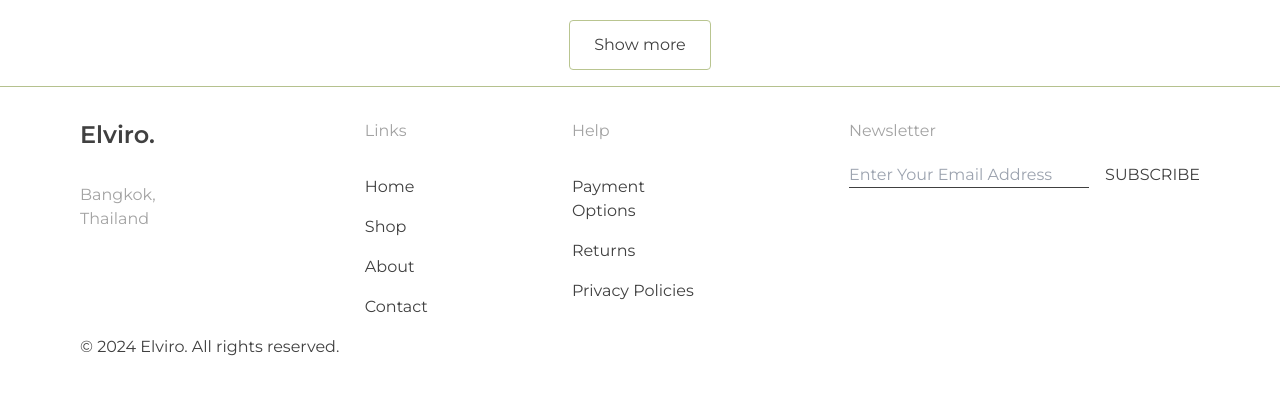
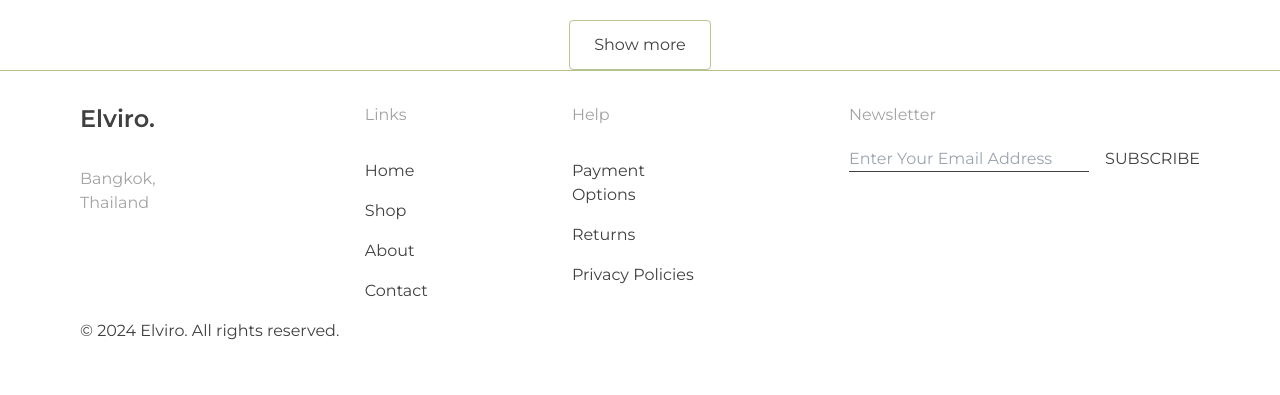
Before and after one commit to jsd7-group3-the-immortal-elf/elviro-frontend, a React (Vite) app: page / in a window 1280 px wide. Shown: the part 1118-1513 px from the top of the page. Built offline with nearby package versions, Linux system fonts and the light colour scheme; no server answers.

Commit message:
fix overlap padding

```diff
--- a/src/components/Footer.jsx
+++ b/src/components/Footer.jsx
@@ -2,7 +2,7 @@ import {Link} from 'react-router-dom'
 
 function Footer() {
 	return (
-		<div className="py-4">
+		<>
 			<footer className="flex flex-col gap-4 p-4 md:py-8 md:px-20 border-t border-[#B5C18E]">
 				<div className="hidden md:flex gap-36">
 					<ul className="flex flex-col gap-8">
@@ -62,7 +62,7 @@ function Footer() {
 				</div>
 				<p>&copy; 2024 Elviro. All rights reserved.</p>
 			</footer>
-		</div>
+		</>
 	);
 }
 export default Footer;
```
